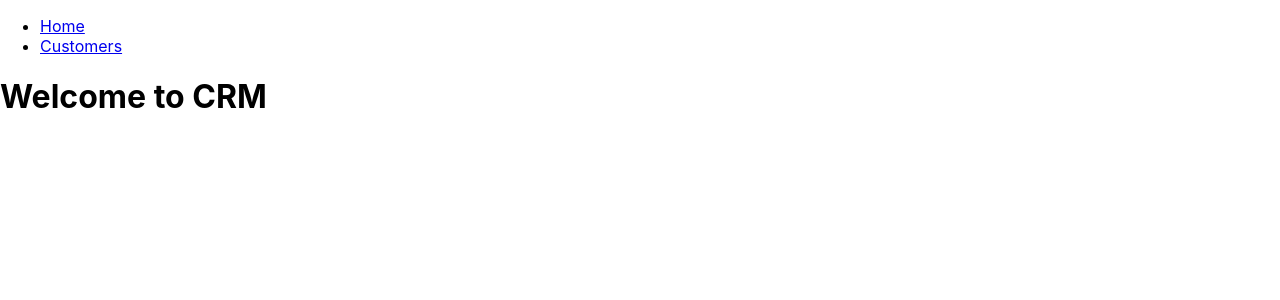
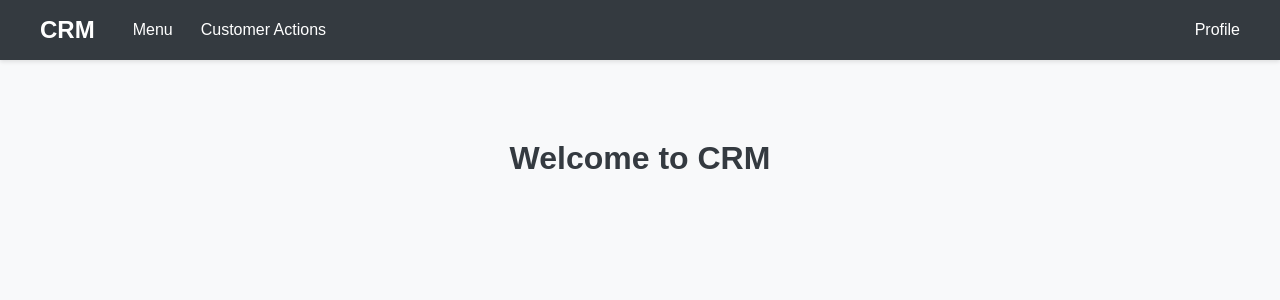
Before and after one commit to nickty/p1, a React (Create React App) app in the folder client/: page / in a window 1280 px wide. Shown: the top 300 px of the page. Built offline with nearby package versions, Linux system fonts and the light colour scheme.

Commit message:
ui added

```diff
--- a/client/src/App.css
+++ b/client/src/App.css
@@ -36,3 +36,112 @@
     transform: rotate(360deg);
   }
 }
+
+
+/* App.css */
+body {
+  font-family: Arial, sans-serif;
+  margin: 0;
+  padding: 0;
+  background-color: #f8f9fa;
+}
+
+.app-container {
+  min-height: 100vh;
+}
+
+.navbar {
+  background-color: #343a40;
+  color: white;
+  padding: 1rem;
+  box-shadow: 0 2px 4px rgba(0, 0, 0, 0.1);
+}
+
+.navbar-container {
+  display: flex;
+  justify-content: space-between;
+  align-items: center;
+  max-width: 1200px;
+  margin: 0 auto;
+}
+
+.navbar-logo {
+  font-size: 1.5rem;
+  font-weight: bold;
+  color: white;
+  text-decoration: none;
+  margin-right: 1rem;
+}
+
+.navbar-left {
+  display: flex;
+  align-items: center;
+}
+
+.navbar-right {
+  display: flex;
+}
+
+.navbar-link {
+  color: white;
+  text-decoration: none;
+  margin-left: 1rem;
+}
+
+.navbar-link:hover {
+  color: #ccc;
+}
+
+.dropdown {
+  position: relative;
+  margin-left: 1rem;
+}
+
+.dropdown-button {
+  background: none;
+  border: none;
+  color: white;
+  cursor: pointer;
+  font-size: 1rem;
+  text-decoration: none;
+}
+
+.dropdown-button:hover {
+  color: #ccc;
+}
+
+.dropdown-content {
+  position: absolute;
+  top: 100%;
+  left: 0;
+  background-color: white;
+  color: black;
+  min-width: 160px;
+  box-shadow: 0 4px 8px rgba(0, 0, 0, 0.1);
+  border-radius: 4px;
+  z-index: 1;
+}
+
+.dropdown-content a {
+  display: block;
+  padding: 0.75rem 1rem;
+  color: black;
+  text-decoration: none;
+}
+
+.dropdown-content a:hover {
+  background-color: #f1f1f1;
+}
+
+.home-title {
+  text-align: center;
+  margin-top: 2rem;
+  font-size: 2rem;
+  color: #343a40;
+}
+
+.content-container {
+  max-width: 1200px;
+  margin: 2rem auto;
+  padding: 1rem;
+}
--- a/client/src/App.js
+++ b/client/src/App.js
@@ -1,26 +1,63 @@
-import React from 'react';
+import React, { useState } from 'react';
 import { BrowserRouter as Router, Route, Link, Routes } from 'react-router-dom';
 import CustomerList from './components/CustomerList';
 import CustomerDetails from './components/CustomerDetails';
+import './App.css';
 
 const App = () => {
+  const [dropdownOpen, setDropdownOpen] = useState(false);
+  const [customerDropdownOpen, setCustomerDropdownOpen] = useState(false);
+
   return (
     <Router>
-      <div className="min-h-screen bg-gray-100">
-        <nav className="bg-gray-800 text-white p-4">
-          <ul className="flex space-x-4">
-            <li>
-              <Link to="/" className="hover:text-gray-300">Home</Link>
-            </li>
-            <li>
-              <Link to="/customers" className="hover:text-gray-300">Customers</Link>
-            </li>
-          </ul>
+      <div className="app-container">
+        <nav className="navbar">
+          <div className="navbar-container">
+            <div className="navbar-left">
+              <Link to="/" className="navbar-logo">CRM</Link>
+              <div className="dropdown">
+                <button
+                  onClick={() => setDropdownOpen(!dropdownOpen)}
+                  className="dropdown-button"
+                >
+                  Menu
+                </button>
+                {dropdownOpen && (
+                  <div className="dropdown-content">
+                    <Link to="/customers" onClick={() => setDropdownOpen(false)}>Customers</Link>
+                    <Link to="/" onClick={() => setDropdownOpen(false)}>Home</Link>
+                    <Link to="/about" onClick={() => setDropdownOpen(false)}>About Us</Link>
+                  </div>
+                )}
+              </div>
+              <div className="dropdown">
+                <button
+                  onClick={() => setCustomerDropdownOpen(!customerDropdownOpen)}
+                  className="dropdown-button"
+                >
+                  Customer Actions
+                </button>
+                {customerDropdownOpen && (
+                  <div className="dropdown-content">
+                    <Link to="/customers" onClick={() => setCustomerDropdownOpen(false)}>Add New Customer</Link>
+                    <Link to="/customers/view-all" onClick={() => setCustomerDropdownOpen(false)}>View All Customers</Link>
+                    <Link to="/customers/reports" onClick={() => setCustomerDropdownOpen(false)}>Customer Reports</Link>
+                  </div>
+                )}
+              </div>
+            </div>
+            <div className="navbar-right">
+              <Link to="/profile" className="navbar-link">Profile</Link>
+            </div>
+          </div>
         </nav>
 
-        <div className="container mx-auto p-4">
+        <div className="content-container">
           <Routes>
-            <Route path="/" element={<h1 className="text-3xl font-bold text-center mt-8">Welcome to CRM</h1>} />
+            <Route
+              path="/"
+              element={<h1 className="home-title">Welcome to CRM</h1>}
+            />
             <Route path="/customers" element={<CustomerList />} />
             <Route path="/customer/:id" element={<CustomerDetails />} />
           </Routes>
```
